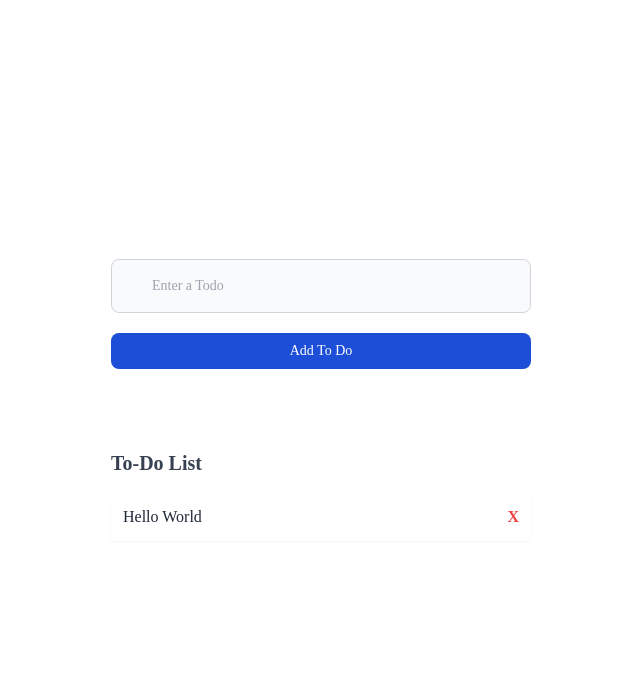
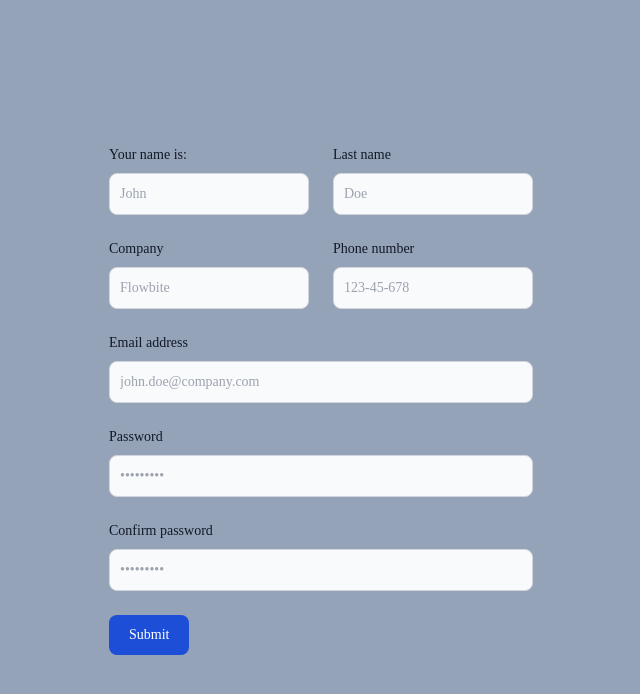
Before and after one commit to i-niranjan/react-short-projects, a React (Vite) app: page / in a window 1280 px wide. Shown: the top 694 px of the page, without its empty margins (319-959 px from the left). Built offline with nearby package versions, Linux system fonts and the light colour scheme.

Commit message:
Added Form Component

```diff
--- a/package.json
+++ b/package.json
@@ -14,6 +14,7 @@
     "lucide-react": "^0.488.0",
     "react": "^19.0.0",
     "react-dom": "^19.0.0",
+    "react-hook-form": "^7.55.0",
     "react-redux": "^9.2.0"
   },
   "devDependencies": {
--- a/src/App.jsx
+++ b/src/App.jsx
@@ -8,6 +8,18 @@ import AddToDo from "./components/todo/AddTodo";
 
 import { Provider } from "react-redux";
 import { store } from "./app/store";
+import FeedbackForm from "./Project/FeedbackForm";
+const Card = ({ children }) => {
+  return <div className="p-4 border rounded-md shadow m-20">{children}</div>;
+};
+
+const BigHeading = ({ children }) => {
+  return (
+    <>
+      <h2 className="text-6xl text-black shadow-md">{children}</h2>
+    </>
+  );
+};
 export default function App() {
   return (
     <>
@@ -15,12 +27,19 @@ export default function App() {
       {/* <Counter />
       <PasswordGenerator /> */}
       {/* <CurrencyConverter /> */}
-      <Provider store={store}>
+      {/* <Provider store={store}>
         <div className="flex flex-col w-full h-[100vh] justify-center items-center">
           <AddToDo />
           <ToDo />
         </div>
-      </Provider>
+      </Provider> */}
+      {/* <Card>
+        <h1>Hello from inside the Card!</h1>
+        <p>This is some more content.</p>
+      </Card>
+      <BigHeading>Hello</BigHeading> */}
+
+      <FeedbackForm />
     </>
   );
 }
--- /dev/null
+++ b/src/Project/FeedbackForm.jsx
@@ -0,0 +1,142 @@
+import React from "react";
+import { useForm } from "react-hook-form";
+function FeedbackForm() {
+  const {
+    register,
+    handleSubmit,
+    watch,
+    formState: { errors },
+  } = useForm();
+  const onSubmit = (data) => console.log(data);
+  const firstName = watch("firstName");
+  console.log(firstName);
+
+  return (
+    <div className="h-[100vh] flex justify-center items-center  w-full bg-slate-400">
+      <form onSubmit={handleSubmit(onSubmit)}>
+        <div className="grid gap-6 mb-6 md:grid-cols-2">
+          <div>
+            <label
+              htmlFor="first_name"
+              className="block mb-2 text-sm font-medium text-gray-900 dark:text-white"
+            >
+              <p>Your name is: {firstName}</p>
+            </label>
+            <input
+              {...register("firstName")}
+              type="text"
+              className="bg-gray-50 border border-gray-300 text-gray-900 text-sm rounded-lg focus:ring-blue-500 focus:border-blue-500 block w-full p-2.5 dark:bg-gray-700 dark:border-gray-600 dark:placeholder-gray-400 dark:text-white dark:focus:ring-blue-500 dark:focus:border-blue-500"
+              placeholder="John"
+              required
+            />
+          </div>
+          <div>
+            <label
+              htmlFor="last_name"
+              className="block mb-2 text-sm font-medium text-gray-900 dark:text-white"
+            >
+              Last name
+            </label>
+            <input
+              {...register("lastname")}
+              type="text"
+              id="last_name"
+              className="bg-gray-50 border border-gray-300 text-gray-900 text-sm rounded-lg focus:ring-blue-500 focus:border-blue-500 block w-full p-2.5 dark:bg-gray-700 dark:border-gray-600 dark:placeholder-gray-400 dark:text-white dark:focus:ring-blue-500 dark:focus:border-blue-500"
+              placeholder="Doe"
+              required
+            />
+          </div>
+          <div>
+            <label
+              htmlFor="company"
+              className="block mb-2 text-sm font-medium text-gray-900 dark:text-white"
+            >
+              Company
+            </label>
+            <input
+              {...register("company")}
+              type="text"
+              id="company"
+              className="bg-gray-50 border border-gray-300 text-gray-900 text-sm rounded-lg focus:ring-blue-500 focus:border-blue-500 block w-full p-2.5 dark:bg-gray-700 dark:border-gray-600 dark:placeholder-gray-400 dark:text-white dark:focus:ring-blue-500 dark:focus:border-blue-500"
+              placeholder="Flowbite"
+              required
+            />
+          </div>
+          <div>
+            <label
+              htmlFor="phone"
+              className="block mb-2 text-sm font-medium text-gray-900 dark:text-white"
+            >
+              Phone number
+            </label>
+            <input
+              {...register("number")}
+              type="tel"
+              id="phone"
+              className="bg-gray-50 border border-gray-300 text-gray-900 text-sm rounded-lg focus:ring-blue-500 focus:border-blue-500 block w-full p-2.5 dark:bg-gray-700 dark:border-gray-600 dark:placeholder-gray-400 dark:text-white dark:focus:ring-blue-500 dark:focus:border-blue-500"
+              placeholder="123-45-678"
+              required
+            />
+          </div>
+        </div>
+        <div className="mb-6">
+          <label
+            htmlFor="email"
+            className="block mb-2 text-sm font-medium text-gray-900 dark:text-white"
+          >
+            Email address
+          </label>
+          {errors.email && <p>Email is required</p>}
+          <input
+            {...register("email", { required: true, pattern: /^\S+@\S+$/i })}
+            type="email"
+            id="email"
+            className="bg-gray-50 border border-gray-300 text-gray-900 text-sm rounded-lg focus:ring-blue-500 focus:border-blue-500 block w-full p-2.5 dark:bg-gray-700 dark:border-gray-600 dark:placeholder-gray-400 dark:text-white dark:focus:ring-blue-500 dark:focus:border-blue-500"
+            placeholder="john.doe@company.com"
+          />
+        </div>
+        <div className="mb-6">
+          <label
+            htmlFor="password"
+            className="block mb-2 text-sm font-medium text-gray-900 dark:text-white"
+          >
+            Password
+          </label>
+          <input
+            {...register("password")}
+            type="password"
+            id="password"
+            className="bg-gray-50 border border-gray-300 text-gray-900 text-sm rounded-lg focus:ring-blue-500 focus:border-blue-500 block w-full p-2.5 dark:bg-gray-700 dark:border-gray-600 dark:placeholder-gray-400 dark:text-white dark:focus:ring-blue-500 dark:focus:border-blue-500"
+            placeholder="•••••••••"
+            required
+          />
+        </div>
+        <div className="mb-6">
+          <label
+            htmlFor="confirm_password"
+            className="block mb-2 text-sm font-medium text-gray-900 dark:text-white"
+          >
+            Confirm password
+          </label>
+          <input
+            {...register("confirmpass")}
+            type="password"
+            id="confirm_password"
+            className="bg-gray-50 border border-gray-300 text-gray-900 text-sm rounded-lg focus:ring-blue-500 focus:border-blue-500 block w-full p-2.5 dark:bg-gray-700 dark:border-gray-600 dark:placeholder-gray-400 dark:text-white dark:focus:ring-blue-500 dark:focus:border-blue-500"
+            placeholder="•••••••••"
+            required
+          />
+        </div>
+
+        <button
+          type="submit"
+          className="text-white bg-blue-700 hover:bg-blue-800 focus:ring-4 focus:outline-none focus:ring-blue-300 font-medium rounded-lg text-sm w-full sm:w-auto px-5 py-2.5 text-center dark:bg-blue-600 dark:hover:bg-blue-700 dark:focus:ring-blue-800"
+        >
+          Submit
+        </button>
+      </form>
+    </div>
+  );
+}
+
+export default FeedbackForm;
```
Also changed, not shown: 1 other file (tests, documents, lock files or other folders).
